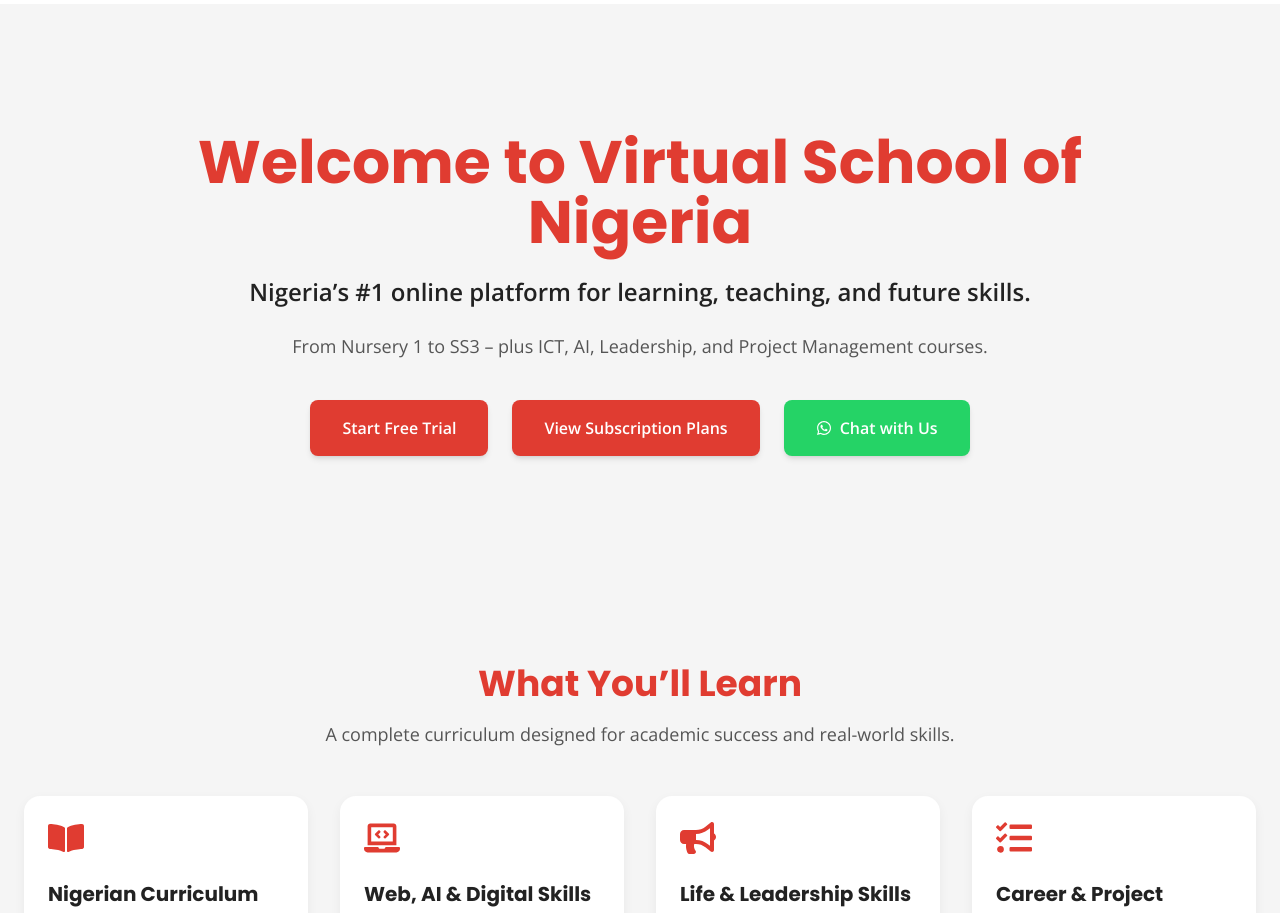
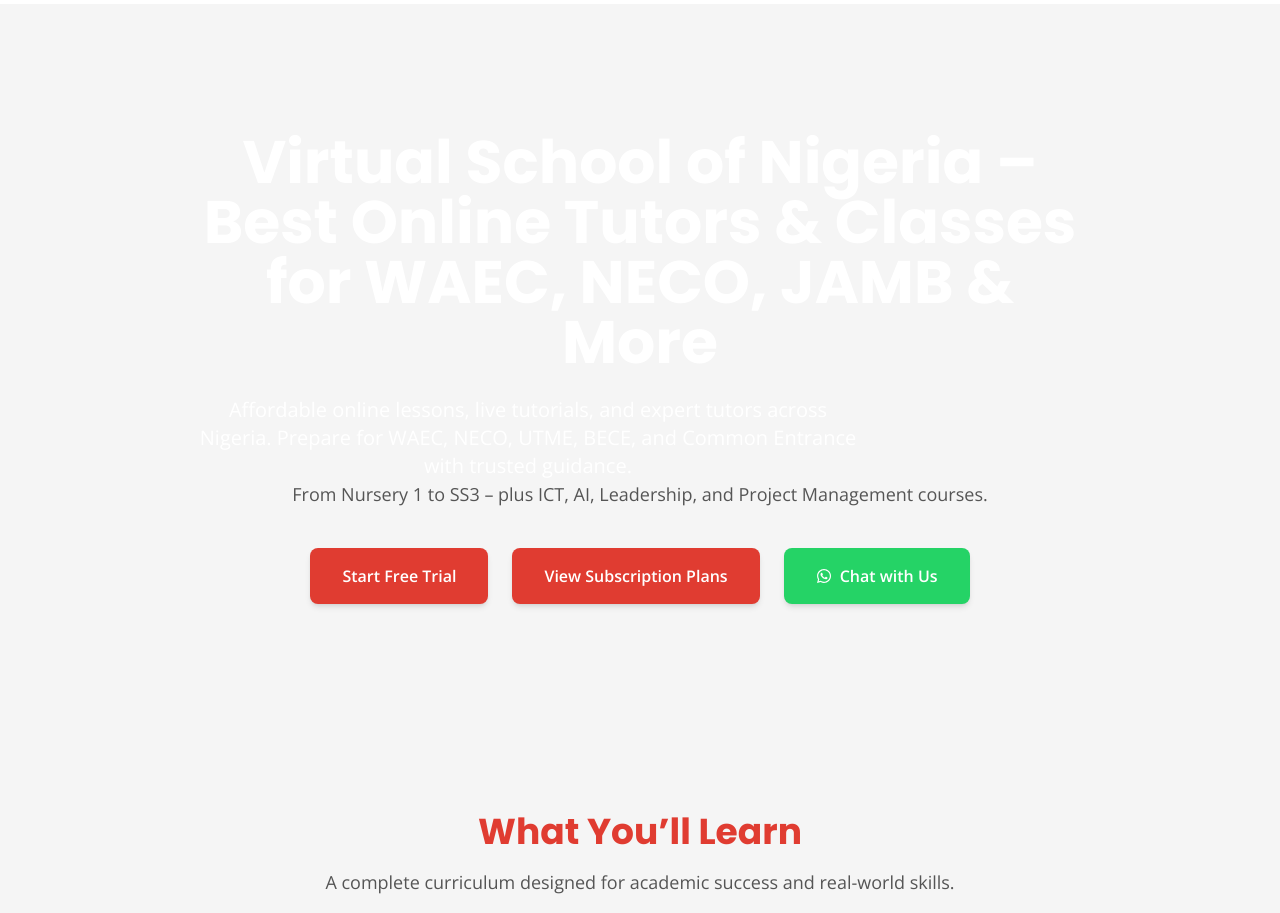
Before and after one commit to virtualschoolng/vs2026, a React (Vite) app in the folder frontend/: page / in a window 1280 px wide. Shown: the part 1840-2753 px from the top of the page. Built offline with nearby package versions, Linux system fonts and the light colour scheme.

Commit message:
Feat: Update Homepage Headline and Subheadline for SEO

```diff
--- a/frontend/src/components/Home.jsx
+++ b/frontend/src/components/Home.jsx
@@ -106,11 +106,11 @@
 
     <section className="bg-background text-center py-24 md:py-32 px-4">
       <div className="max-w-4xl mx-auto">
-        <h1 className="text-4xl md:text-6xl font-extrabold text-accent font-headline mb-4 leading-tight">
-          Welcome to Virtual School of Nigeria
+        <h1 className="text-5xl md:text-6xl font-extrabold text-white leading-tight font-headline">
+          Virtual School of Nigeria – Best Online Tutors & Classes for WAEC, NECO, JAMB & More
         </h1>
-        <p className="text-xl md:text-2xl text-text font-semibold mb-6">
-          Nigeria’s #1 online platform for learning, teaching, and future skills.
+        <p className="mt-4 text-xl text-white max-w-2xl">
+          Affordable online lessons, live tutorials, and expert tutors across Nigeria. Prepare for WAEC, NECO, UTME, BECE, and Common Entrance with trusted guidance.
         </p>
         <p className="text-lg text-text-light max-w-3xl mx-auto mb-10">
           From Nursery 1 to SS3 – plus ICT, AI, Leadership, and Project Management courses.
```
